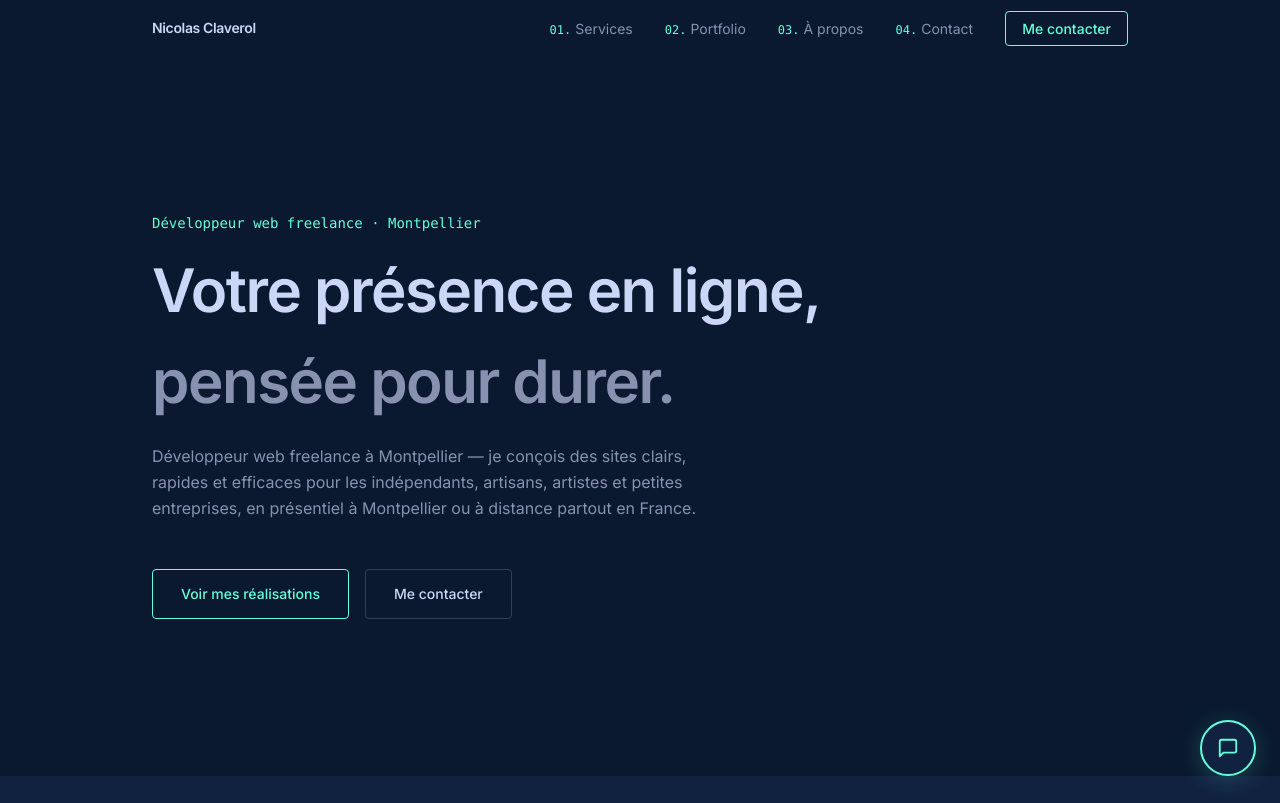
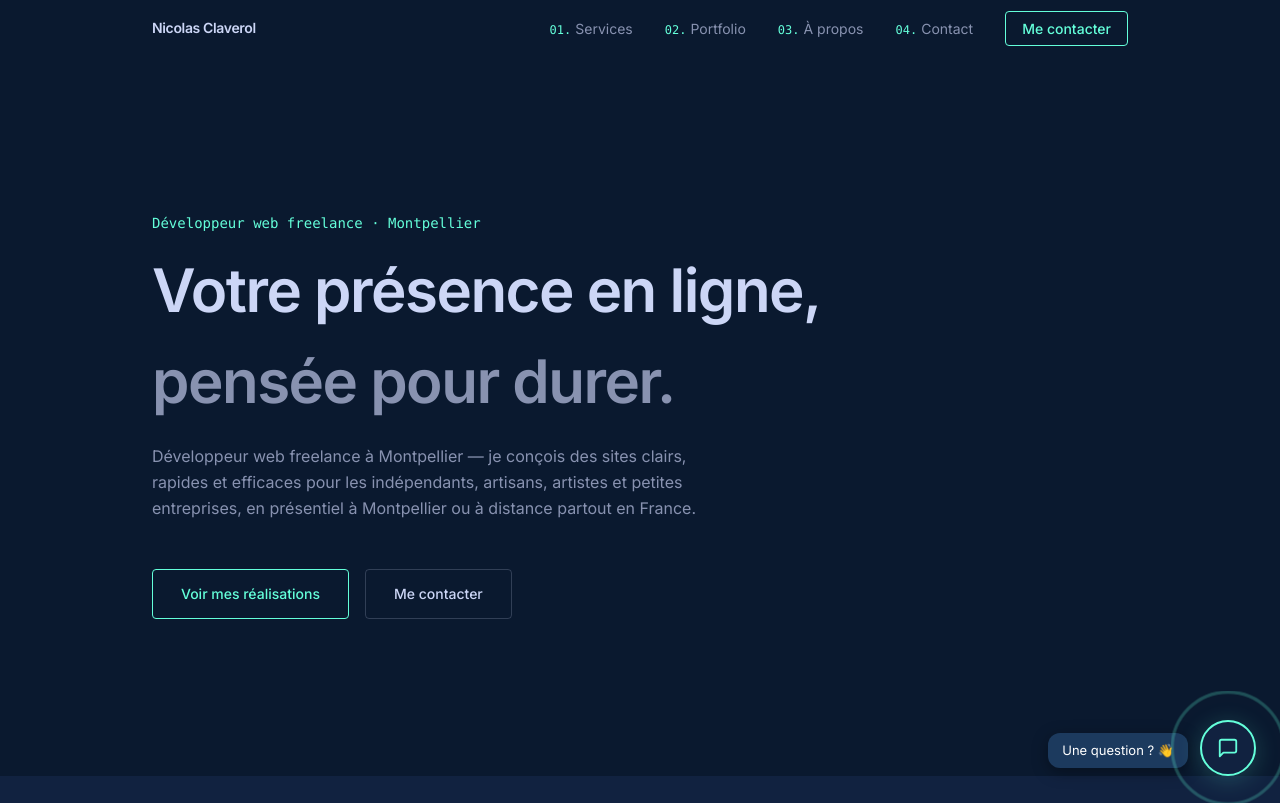
Before and after one commit to NicolasClaverol/portfolio-vitrine, a Next.js app: page / in a window 1280 px wide. Shown: the top 803 px of the page. Built offline with nearby package versions, Linux system fonts and the light colour scheme.

Commit message:
feat: animation pulsation et bulle chatbot

```diff
--- a/src/components/ChatWidget.tsx
+++ b/src/components/ChatWidget.tsx
@@ -1,6 +1,17 @@
 'use client'
 
 import { useState, useRef, useEffect, useCallback } from 'react'
+
+const PULSE_STYLES = `
+@keyframes chatPulse {
+  0%   { transform: scale(1);   opacity: 0.7; }
+  100% { transform: scale(1.9); opacity: 0;   }
+}
+@keyframes bubbleFadeIn {
+  from { opacity: 0; transform: translateX(6px); }
+  to   { opacity: 1; transform: translateX(0);   }
+}
+`
 
 interface Message {
   role: 'user' | 'assistant'
@@ -18,6 +29,7 @@ export default function ChatWidget() {
   const [messages, setMessages] = useState<Message[]>([WELCOME])
   const [input, setInput] = useState('')
   const [isLoading, setIsLoading] = useState(false)
+  const [showBubble, setShowBubble] = useState(false)
   const [showLeadForm, setShowLeadForm] = useState(false)
   const [leadName, setLeadName] = useState('')
   const [leadEmail, setLeadEmail] = useState('')
@@ -34,6 +46,12 @@ export default function ChatWidget() {
   useEffect(() => {
     if (isOpen) inputRef.current?.focus()
   }, [isOpen])
+
+  useEffect(() => {
+    const show = setTimeout(() => setShowBubble(true), 3000)
+    const hide = setTimeout(() => setShowBubble(false), 7000)
+    return () => { clearTimeout(show); clearTimeout(hide) }
+  }, [])
 
   const sendMessage = useCallback(async () => {
     if (!input.trim() || isLoading) return
@@ -422,6 +440,55 @@ export default function ChatWidget() {
       )}
 
       {/* ── Floating button ────────────────────────────────────────── */}
+      <style>{PULSE_STYLES}</style>
+      <div style={{ position: 'relative', display: 'flex', alignItems: 'center' }}>
+        {/* Tooltip bubble */}
+        {showBubble && !isOpen && (
+          <div
+            style={{
+              position: 'absolute',
+              right: 68,
+              bottom: 8,
+              background: '#1C3A5E',
+              color: '#fff',
+              borderRadius: 12,
+              padding: '8px 14px',
+              fontSize: 13,
+              whiteSpace: 'nowrap',
+              boxShadow: '0 4px 16px rgba(0,0,0,0.35)',
+              animation: 'bubbleFadeIn 0.3s ease forwards',
+            }}
+          >
+            Une question ? 👋
+          </div>
+        )}
+
+        {/* Pulse rings */}
+        {!isOpen && (
+          <>
+            <div
+              style={{
+                position: 'absolute',
+                inset: -8,
+                borderRadius: '50%',
+                border: '2px solid #64FFDA',
+                animation: 'chatPulse 2.5s ease-out infinite',
+                pointerEvents: 'none',
+              }}
+            />
+            <div
+              style={{
+                position: 'absolute',
+                inset: -8,
+                borderRadius: '50%',
+                border: '2px solid #64FFDA',
+                animation: 'chatPulse 2.5s ease-out infinite 1.25s',
+                pointerEvents: 'none',
+              }}
+            />
+          </>
+        )}
+
         <button
           onClick={() => setIsOpen((o) => !o)}
           aria-label={isOpen ? 'Fermer le chat' : 'Ouvrir le chat'}
@@ -437,6 +504,7 @@ export default function ChatWidget() {
             justifyContent: 'center',
             boxShadow: '0 4px 24px rgba(100,255,218,0.2)',
             transition: 'transform 0.15s ease',
+            position: 'relative',
           }}
           onMouseEnter={(e) => (e.currentTarget.style.transform = 'scale(1.1)')}
           onMouseLeave={(e) => (e.currentTarget.style.transform = 'scale(1)')}
@@ -458,5 +526,6 @@ export default function ChatWidget() {
           )}
         </button>
       </div>
+    </div>
   )
 }
```
Lines whose indentation alone changed are shown as unchanged.
